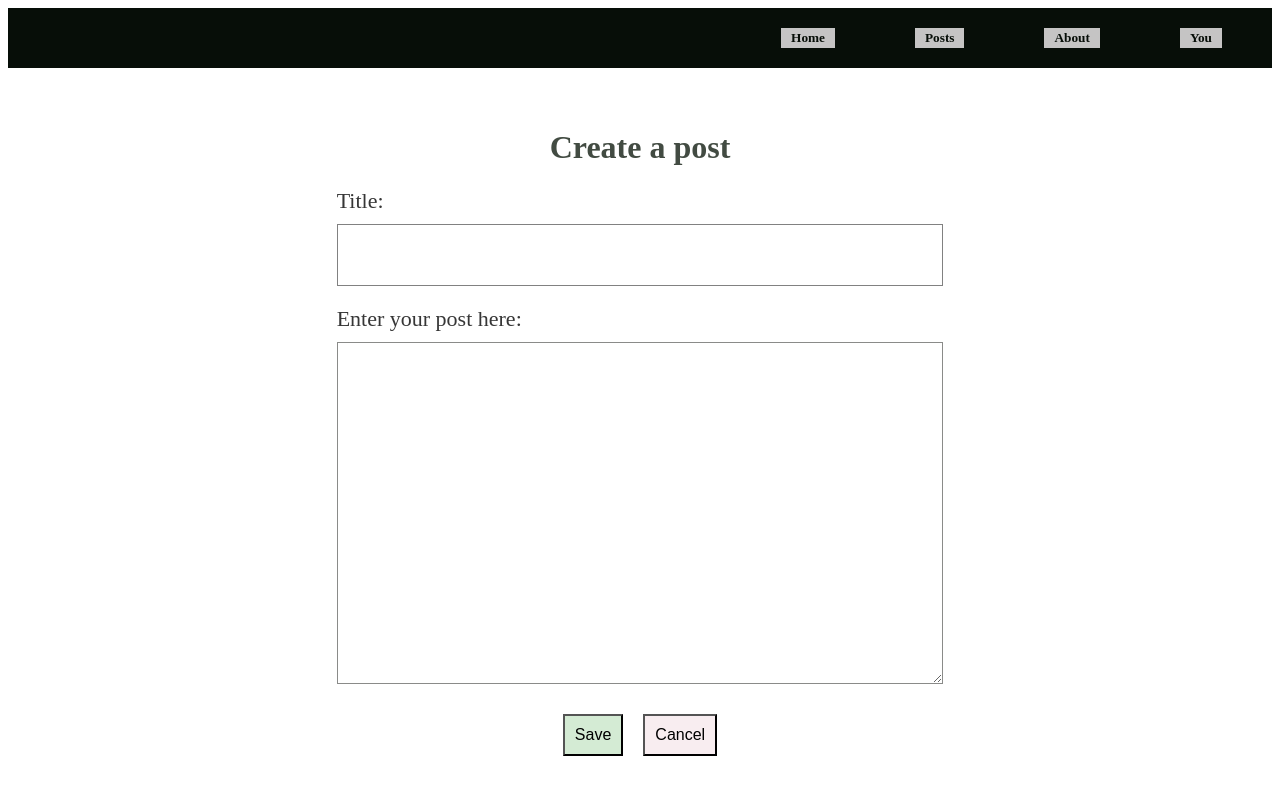
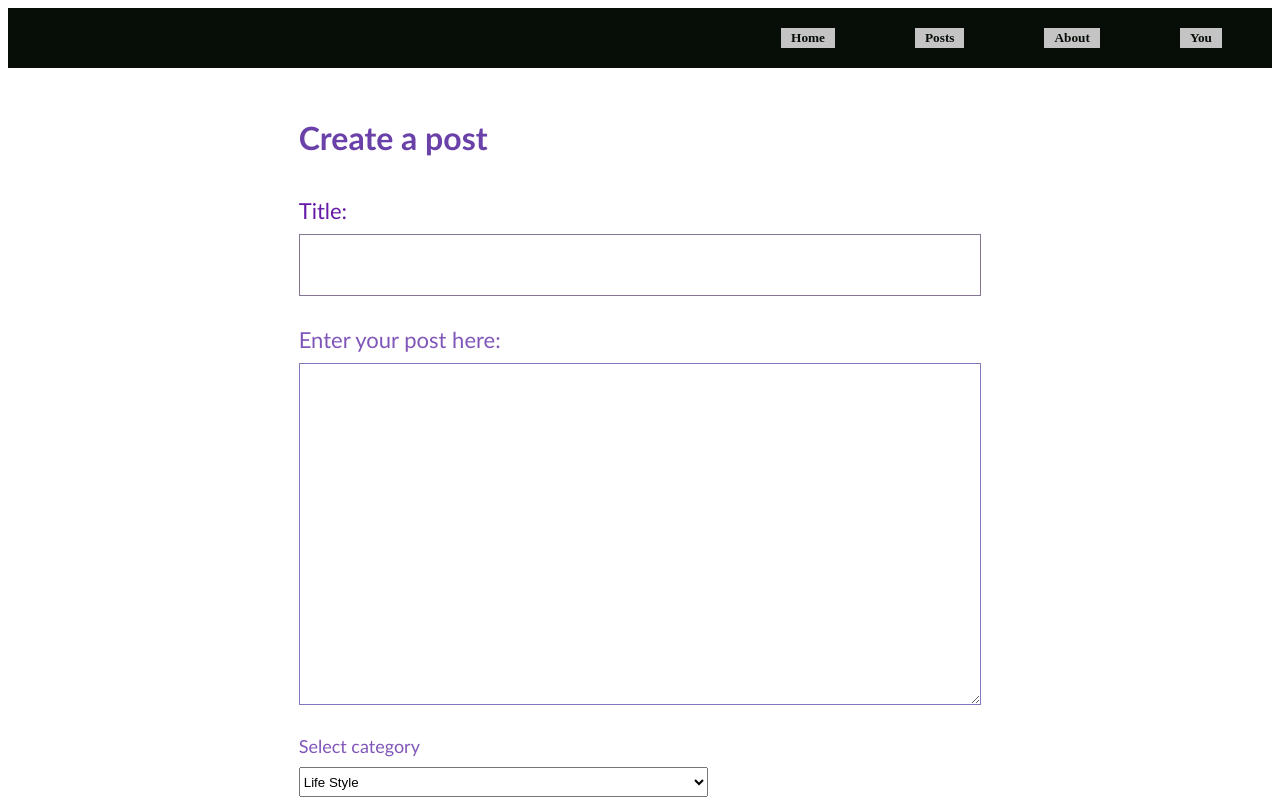
Before and after one commit to OlatunjiYso/vue-blogger, a Vue app: page /create in a window 1280 px wide. Shown: the top 800 px of the page. Built offline with nearby package versions, Linux system fonts and the light colour scheme.

Commit message:
update component for creatting blogpost

```diff
--- a/src/components/CreateComponent.vue
+++ b/src/components/CreateComponent.vue
@@ -1,101 +1,174 @@
 <template>
   <div id="create-component">
+    <div class="main">
     <h1 id="main-header"> Create a post</h1>
     <div class="field-pack">
     <label class="title">Title: </label>
-    <input id="title-input" v-model="post.title" type="text" />
+    <input id="title-input" v-model="blogpost.title" type="text" />
     </div>
     <div class="field-pack">
     <label class="body">Enter your post here: </label>
-    <textarea maxlength= "2000" id="post-body-input" type="text" v-model="post.body"> </textarea>
+    <textarea maxlength= "2000" id="post-body-input" type="text" v-model="blogpost.body"> </textarea>
+    </div>
+    <div class="category-pack">
+    <label class="category">Select category</label>
+    <select v-model="blogpost.category">
+      <option v-for="category in categories" v-bind:key="category[0]"> {{category}} </option>
+    </select>
     </div>
 
     <div class="form-controls">
       <button class="form-button-save" v-on:click="addPost">Save</button>
       <button class="form-button-cancel" v-on:click="clearPost">Cancel</button>
     </div>
+    <div class="toast" v-show="showToast">
+      <span> Thank you! Your post was added.</span>
+    </div>
+    </div>
+    <!-- Footer -->
+    <app-footer> </app-footer>
   </div>
+
 </template>
 
 <script>
+import Footer from './FooterComponent.vue'
+
 export default {
+  components: {
+    'app-footer': Footer
+  },
   data() {
     return {
-      post: {}
+      blogpost: {
+        title: '',
+        body: '',
+        category: 'Life Style'
+      },
+      categories: [
+        'Life Style',
+        'Entertainment',
+        'Technology',
+        'Sport',
+        'Food',
+        'Politics'
+      ],
+      showToast: false
     }
   },
   methods: {
     addPost(){
-      console.log(this.post.title, this.post.body)
+      let blogPost = this.blogpost;
+      this.$http.post('http://localhost:4000/blogposts/add',blogPost)
+      .then((response)=> {
+        this.showToast = true;
+        this.clearToast();
+      })
     },
     clearPost(){
-      this.post.title= "";
-      this.post.body= "";
-    }
+      this.blogpost.title= "";
+      this.blogpost.body= "";
+    },
+    clearToast(){
+      setTimeout(()=>{
+        this.showToast = false
+         this.$router.push('/blogposts')
+      }, 2000)
+    },
   }
 };
 </script>
 
-<style>
+<style scoped>
 #create-component {
-  width: 80%;
-  margin: 40px auto;
+  /* height: 100vh; */
+  width: 90%;
+  margin: 40px auto 0 auto;
   display: flex;
   flex-direction: column;
-  align-items: center;
+  font-family:'Trebuchet MS', 'Lucida Sans Unicode', sans-serif;
+  /* align-items: center; */
 }
 
 .field-pack {
   display:flex;
+  flex-direction:column;
   width: 60%;
-  flex-direction:column
+  margin: 10px auto;
 }
 
+.category-pack {
+  display:flex;
+  flex-direction:column;
+  width: 60%;
+  margin: 10px auto;
+}
+.toast {
+  background-color: rgb(217, 199, 247);
+  width: 40%;
+  margin: 10px auto;
+  padding:30px;
+}
 .title {
   margin-bottom: 10px;
   font-size: 22px;
-  color:rgb(54, 54, 54);
+  color:rgb(102, 27, 167);
 }
 
 .body {
   margin-bottom: 10px;
   font-size: 22px;
-  color:rgb(54, 54, 54);
 }
 
 #title-input {
   height: 20px;
-  border: 1px solid rgb(129, 129, 129);
+  border: 1px solid rgba(50, 25, 73, 0.6);
   margin-bottom: 20px;
-  font-size: 26px;
-  color:rgb(64, 77, 64);
+  font-size: 20px;
+  color:rgba(76, 18, 151, 0.8);
   padding: 20px;
   text-align: center;
-  font-family: "palatino"
 }
 
 #post-body-input {
   height: 300px;
-  border: 1px solid rgb(138, 139, 137);
+  border: 1px solid rgba(58, 25, 148, 0.6);
   margin-bottom: 20px;
-  font-size: 16px;
-  color:rgb(45, 46, 45);
+  font-size: 18px;
+  color:rgba(55, 22, 107, 0.65);
   padding: 20px;
+  line-height: 30px;
 }
 .form-button-save {
   padding:10px 34px;
-  margin: 10px 34px;
-  background-color: rgb(212, 235, 212);
-  font-size: 16px
+  margin: 10px 34px 10px 0;
+  background-color: rgb(224, 210, 248);
+  font-size: 16px;
 }
 
 .form-button-cancel {
   padding:10px 30px;
   margin: 10px 30px;
-  background-color: rgb(248, 237, 240);
+  background-color: #e49dbe;
   font-size: 16px
 }
+.form-controls{
+  width: 60%;
+  margin: 10px auto;
+}
 #main-header {
-  color:rgb(66, 75, 66)
+  color:rgb(105, 65, 168);
+  width: 60%;
+  margin: 10px auto 40px auto;
+}
+select {
+  height: 30px;
+  margin-top: 10px;
+  width:60%
+}
+label {
+  color: rgb(129, 86, 185);
+  font-size: 18px;
+
 }
 </style>
```
